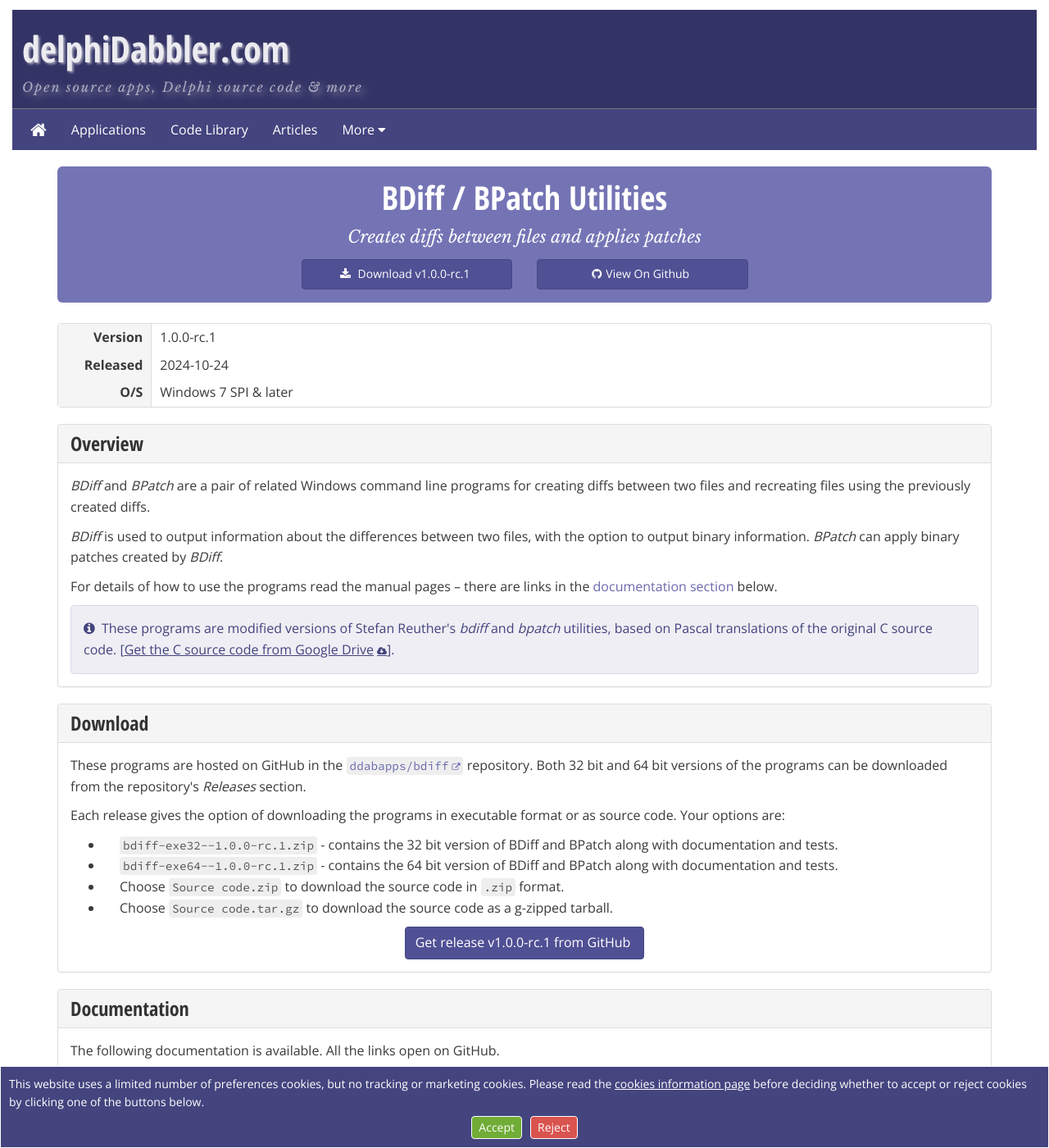
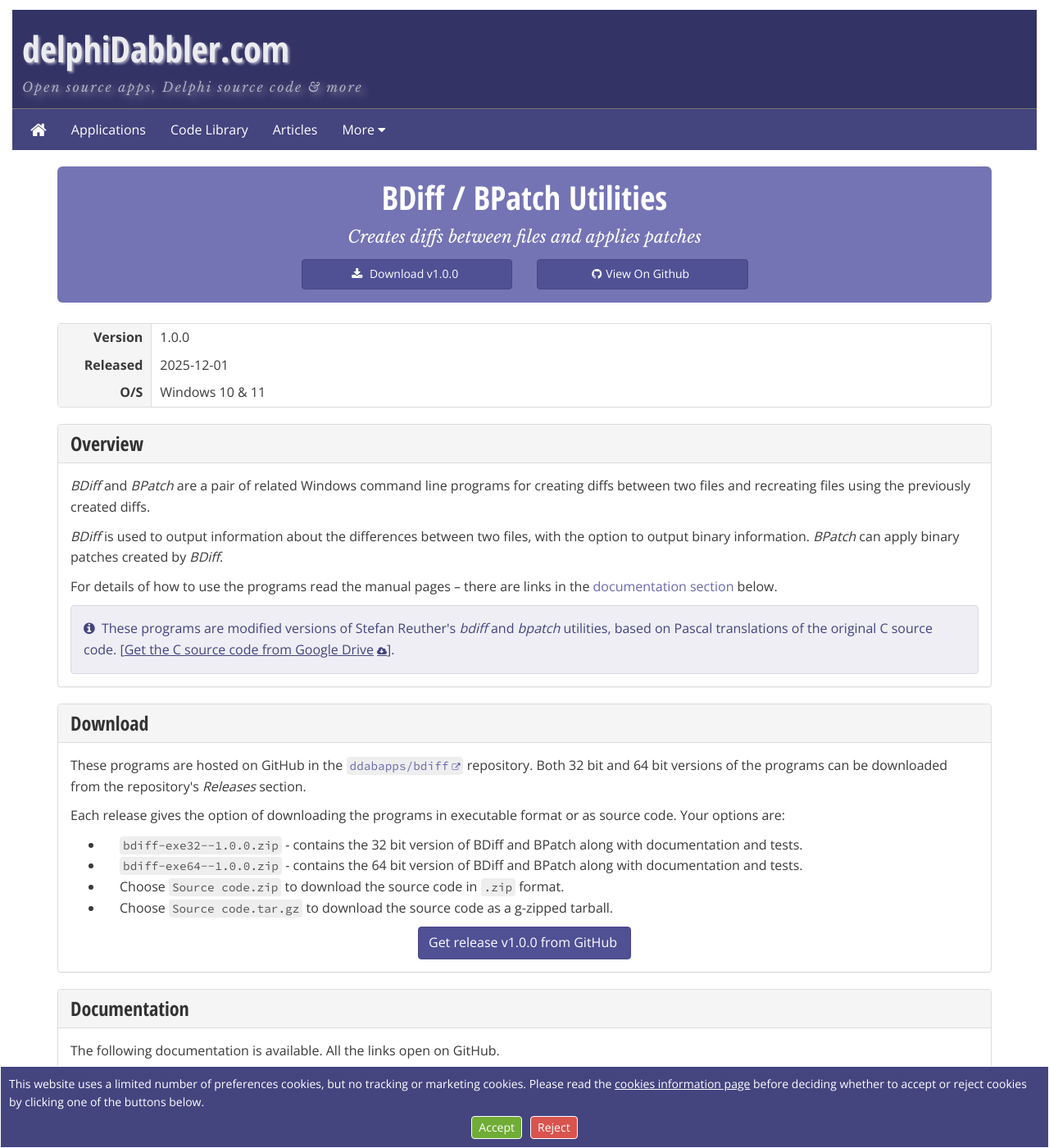
Before and after one commit to delphidabbler/delphidabbler.github.io, a Jekyll site: the page built from _software/bdiff.html, in a window 1280 px wide and 1400 px high. Shown: the whole window at 82% size. Built offline with Jekyll 4.4.1, drawn with Linux system fonts in a browser that asks for light colours.

Commit message:
Update bdiff page re release v1.0.0

```diff
--- a/_software/bdiff.html
+++ b/_software/bdiff.html
@@ -2,9 +2,9 @@
 layout: "programs-tplt"
 group: apps
 priority: 4
-version: "1.0.0-rc.1"
-release-date: "2024-10-24"
-os: Windows 7 SPI & later
+version: "1.0.0"
+release-date: "2025-12-01"
+os: Windows 10 & 11
 title: "BDiff / BPatch Utilities"
 precis: "Creates diffs between files and applies patches"
 summary: "BDiff computes differences between two binary files and outputs either a human readable file of a binary patch file. BPatch uses the binary patch files produced by BDiff to patch files."
```
